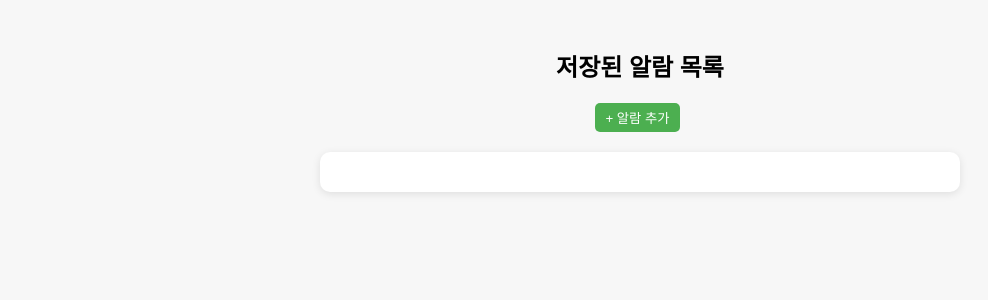
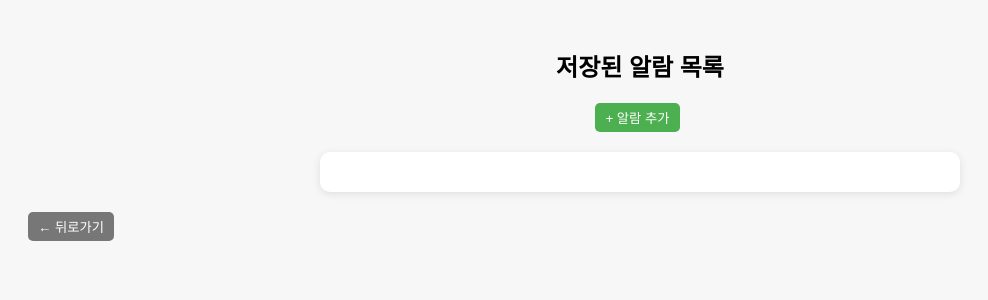
Before and after one commit to jyh69293/fastapi, a FastAPI app: page /alarm_list.html in a window 1280 px wide. Shown: the top 300 px of the page, without its empty margins (0-988 px from the left). Run offline with FastAPI, Linux system fonts and the light colour scheme; data that the repository does not hold is empty.

Commit message:
Update alarm_list.html

```diff
--- a/templates/alarm_list.html
+++ b/templates/alarm_list.html
@@ -71,6 +71,7 @@
     <button onclick="location.href='alarm.html'" class="btn">+ 알람 추가</button>
   </div>
   <div class="alarm-list" id="alarmList"></div>
+  <button onclick="location.href='index.html'" class="btn" style="background:#777;">← 뒤로가기</button>
 
   <script>
     const userId = "web_user"; // 필요에 따라 동적으로 바꿔도 됨
```
